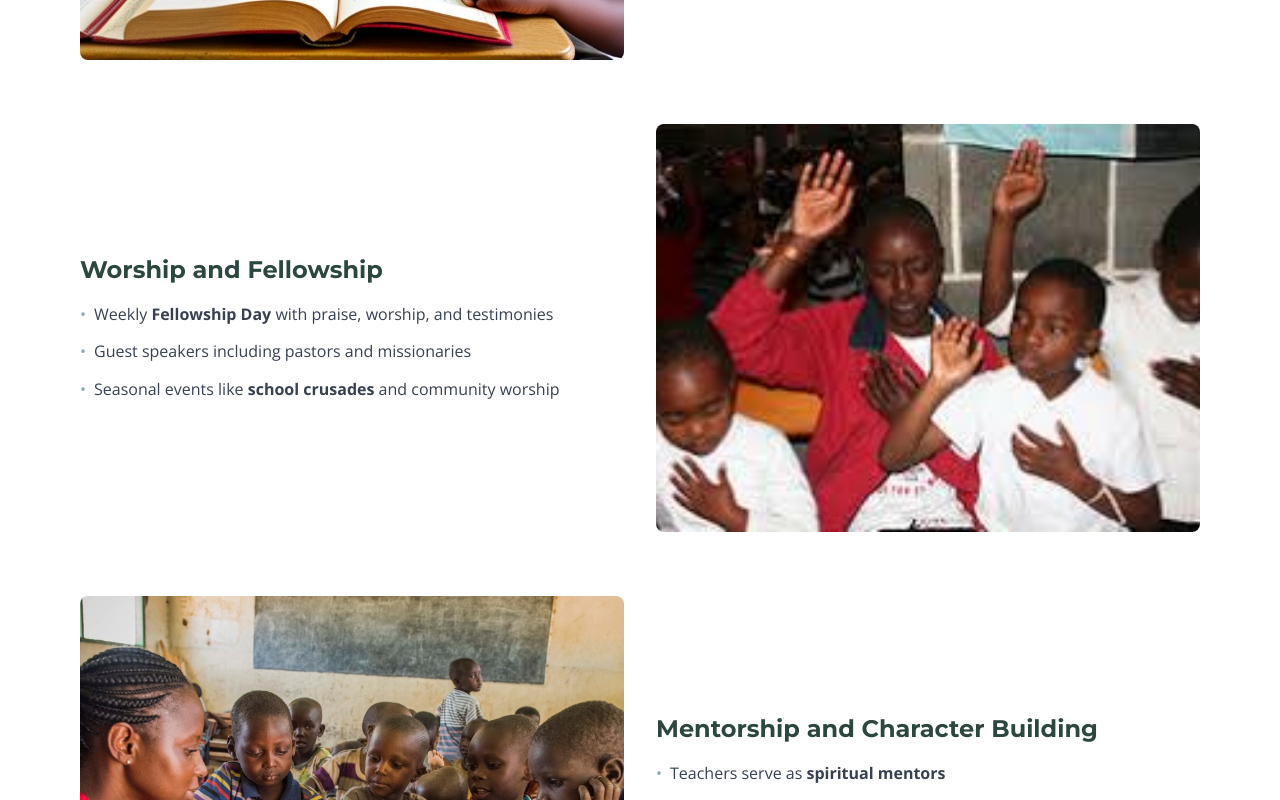
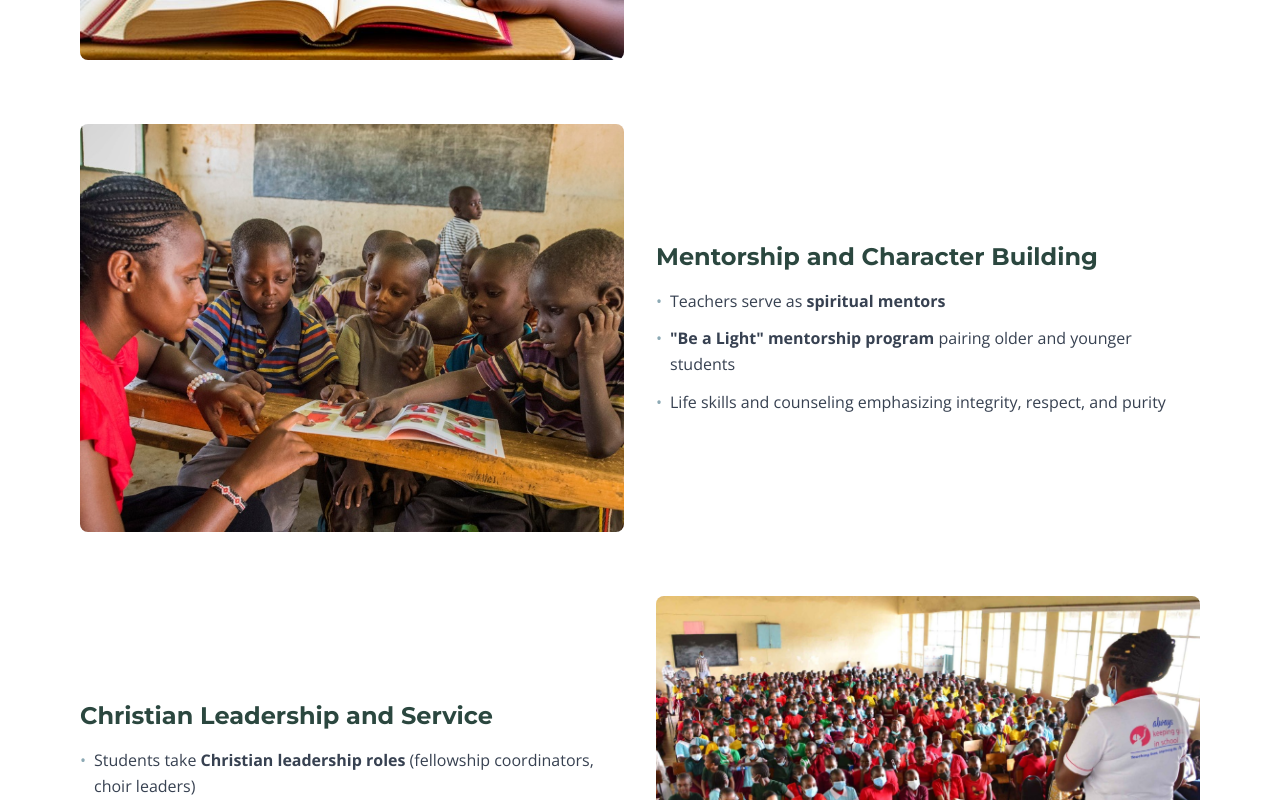
Before and after one commit to WatchDog386/anointed, a React (Vite) app: page /SpiritualGrowth in a window 1280 px wide. Shown: the part 1700-2500 px from the top of the page. Built offline with nearby package versions, Linux system fonts and the light colour scheme; no server answers.

Commit message:
Update SpiritualGrowth.jsx

```diff
--- a/src/routes/SpiritualGrowth.jsx
+++ b/src/routes/SpiritualGrowth.jsx
@@ -95,34 +95,6 @@ export default function SpiritualGrowth() {
             </div>
           </div>
 
-          {/* Worship and Fellowship */}
-          <div className="grid md:grid-cols-2 gap-8 items-center">
-            <div>
-              <h3 className="text-2xl font-bold text-primary font-montserrat mb-4">
-                Worship and Fellowship
-              </h3>
-              <ul className="space-y-3 text-gray-700">
-                <li className="flex items-start">
-                  <span className="text-accent mr-2">•</span>
-                  <span>Weekly <strong>Fellowship Day</strong> with praise, worship, and testimonies</span>
-                </li>
-                <li className="flex items-start">
-                  <span className="text-accent mr-2">•</span>
-                  <span>Guest speakers including pastors and missionaries</span>
-                </li>
-                <li className="flex items-start">
-                  <span className="text-accent mr-2">•</span>
-                  <span>Seasonal events like <strong>school crusades</strong> and community worship</span>
-                </li>
-              </ul>
-            </div>
-
-             <img
-  src="/worship-service.jpg"
-  alt="Students participating Worship Service"
-  className="rounded-lg aspect-[4/3] object-cover w-full"
-/>
-          </div>
 
           {/* Mentorship and Character Building */}
           <div className="grid md:grid-cols-2 gap-8 items-center">
@@ -223,7 +195,6 @@ export default function SpiritualGrowth() {
               "Daily Devotions",
               "Bible Instruction",
               "Prayer Circles",
-              "Fellowship Days",
               "Mentorship Programs",
               "Service Projects",
               "Church Partnerships"
```
